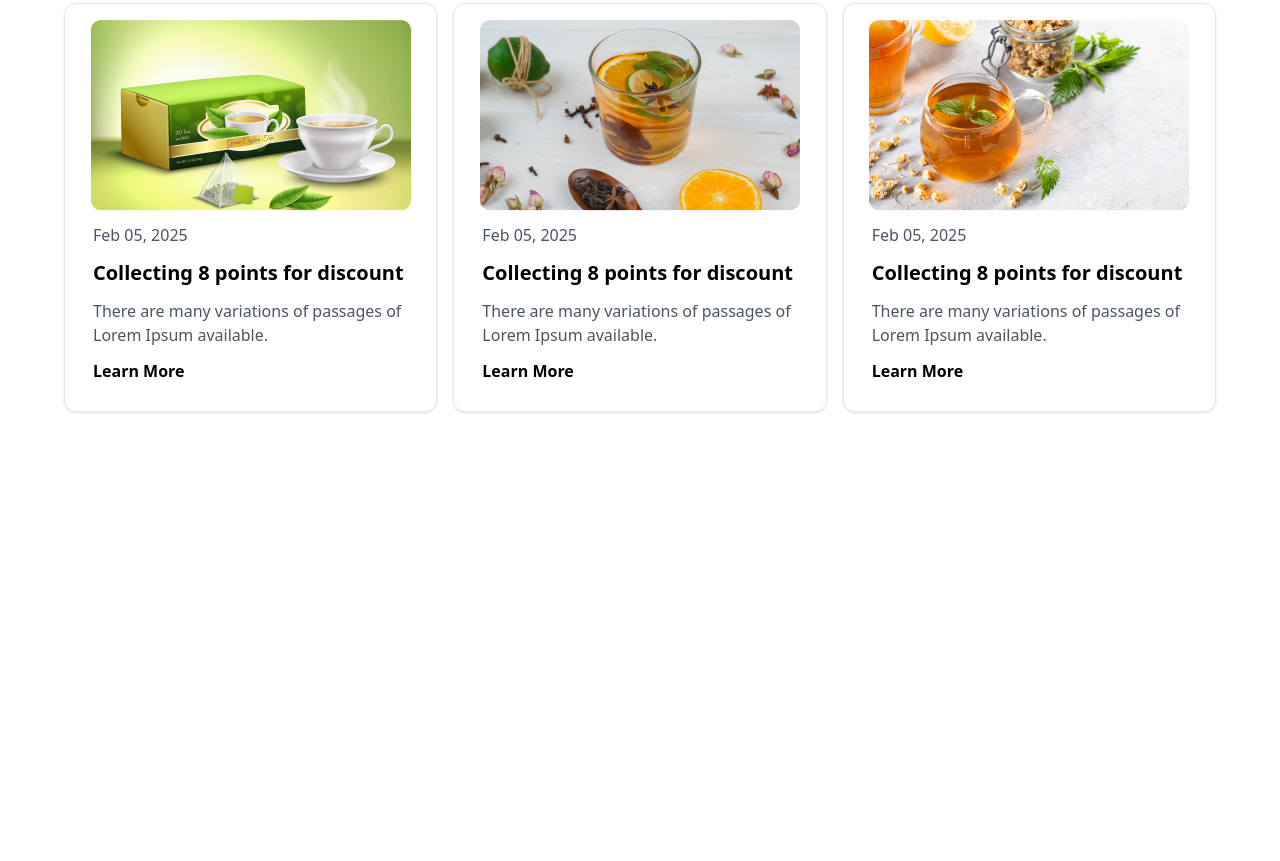
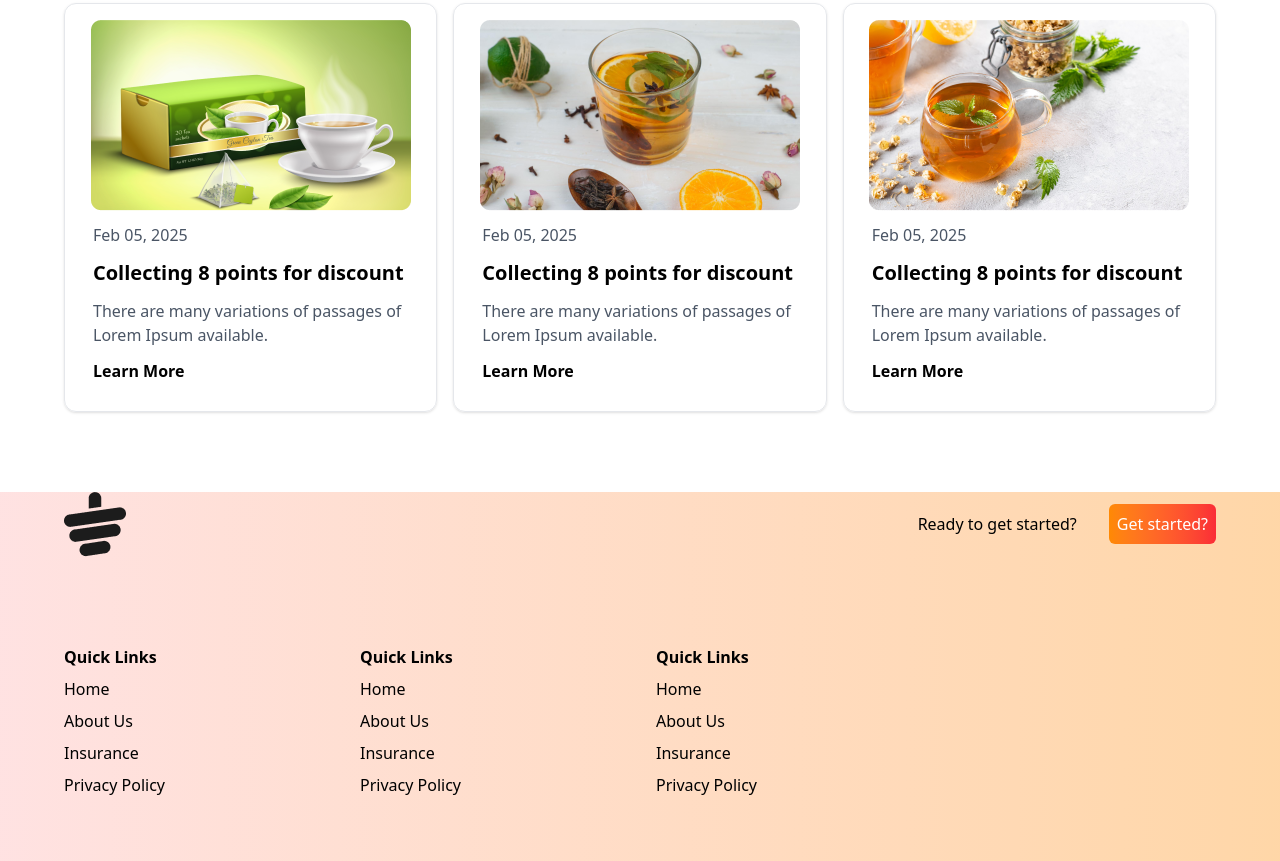
Before and after one commit to rubel2323/Tea-page, a plain HTML site: page index.html in a window 1280 px wide. Shown: the part 2936-3797 px from the top of the page. Before the commit the page ends 3388 px from the top, so only its background shows below. Drawn offline with nearby package versions, Linux system fonts and the light colour scheme.

Commit message:
about to end this project

```diff
--- a/index.html
+++ b/index.html
@@ -351,5 +351,86 @@
         </div>
       </section>
     </main>
+    <!-- footer started -->
+    <section class="footer bg-linear-to-r from-red-100 to-orange-200">
+      <div class="max-w-7xl px-16 mx-auto">
+        <div class="flex justify-between my-20">
+          <div><img src="./images/cup.png" alt="" /></div>
+          <div class="flex items-center space-x-4 lg:space-x-8">
+            <p class="text-black">Ready to get started?</p>
+            <button
+              class="p-1 bg-linear-to-r from-orange-400 to-red-500 rounded-md text-white lg:p-2"
+            >
+              Get started?
+            </button>
+          </div>
+        </div>
+        <!-- footer navigation links -->
+        <div class="grid grid-cols-1 md:grid-cols-2 lg:grid-cols-4 gap-8 pb-16">
+          <!-- column-1 -->
+          <div class="">
+            <h3 class="font-semibold py-2">Quick Links</h3>
+            <ul class="space-y-2">
+              <li>
+                <a class="hover:text-orange-600" href="#">Home</a>
+              </li>
+              <li>
+                <a class="hover:text-orange-600" href="#">About Us</a>
+              </li>
+              <li>
+                <a class="hover:text-orange-600" href="#">Insurance</a>
+              </li>
+              <li>
+                <a class="hover:text-orange-600" href="#">Privacy Policy</a>
+              </li>
+            </ul>
+          </div>
+          <!-- coloumn-2 -->
+          <div class="">
+            <h3 class="font-semibold py-2">Quick Links</h3>
+            <ul class="space-y-2">
+              <li>
+                <a class="hover:text-orange-600" href="#">Home</a>
+              </li>
+              <li>
+                <a class="hover:text-orange-600" href="#">About Us</a>
+              </li>
+              <li>
+                <a class="hover:text-orange-600" href="#">Insurance</a>
+              </li>
+              <li>
+                <a class="hover:text-orange-600" href="#">Privacy Policy</a>
+              </li>
+            </ul>
+          </div>
+          <!-- coloumn-3 -->
+          <div class="">
+            <h3 class="font-semibold py-2">Quick Links</h3>
+            <ul class="space-y-2">
+              <li>
+                <a class="hover:text-orange-600" href="#">Home</a>
+              </li>
+              <li>
+                <a class="hover:text-orange-600" href="#">About Us</a>
+              </li>
+              <li>
+                <a class="hover:text-orange-600" href="#">Insurance</a>
+              </li>
+              <li>
+                <a class="hover:text-orange-600" href="#">Privacy Policy</a>
+              </li>
+            </ul>
+          </div>
+          <!-- coloumn-4 -->
+          <div class="">
+            <h1></h1>
+            <!-- email -->
+            <div></div>
+            <!-- iconic link -->
+            <div></div>
+          </div>
+        </div>
+      </div>
+    </section>
   </body>
 </html>
```
